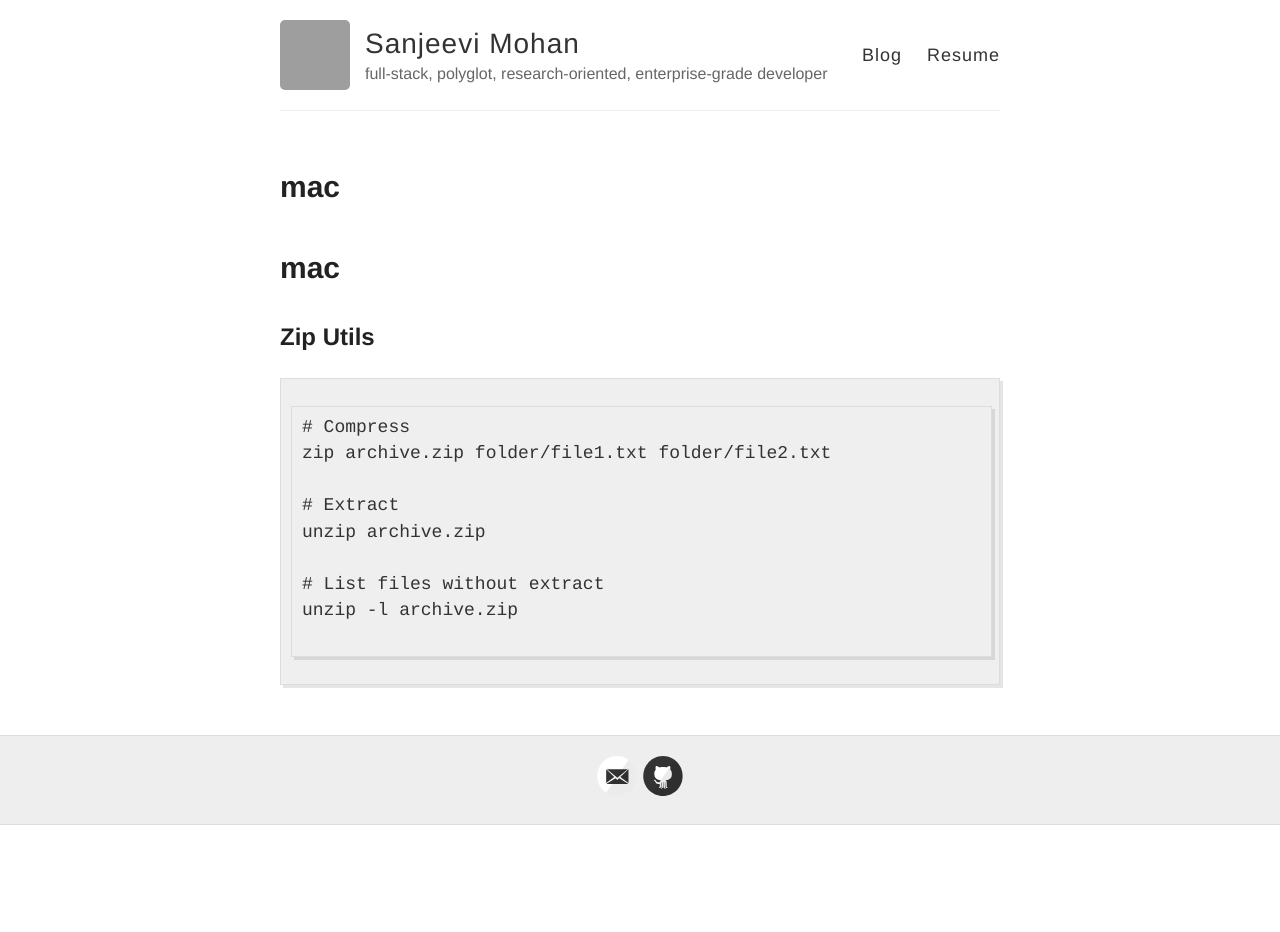
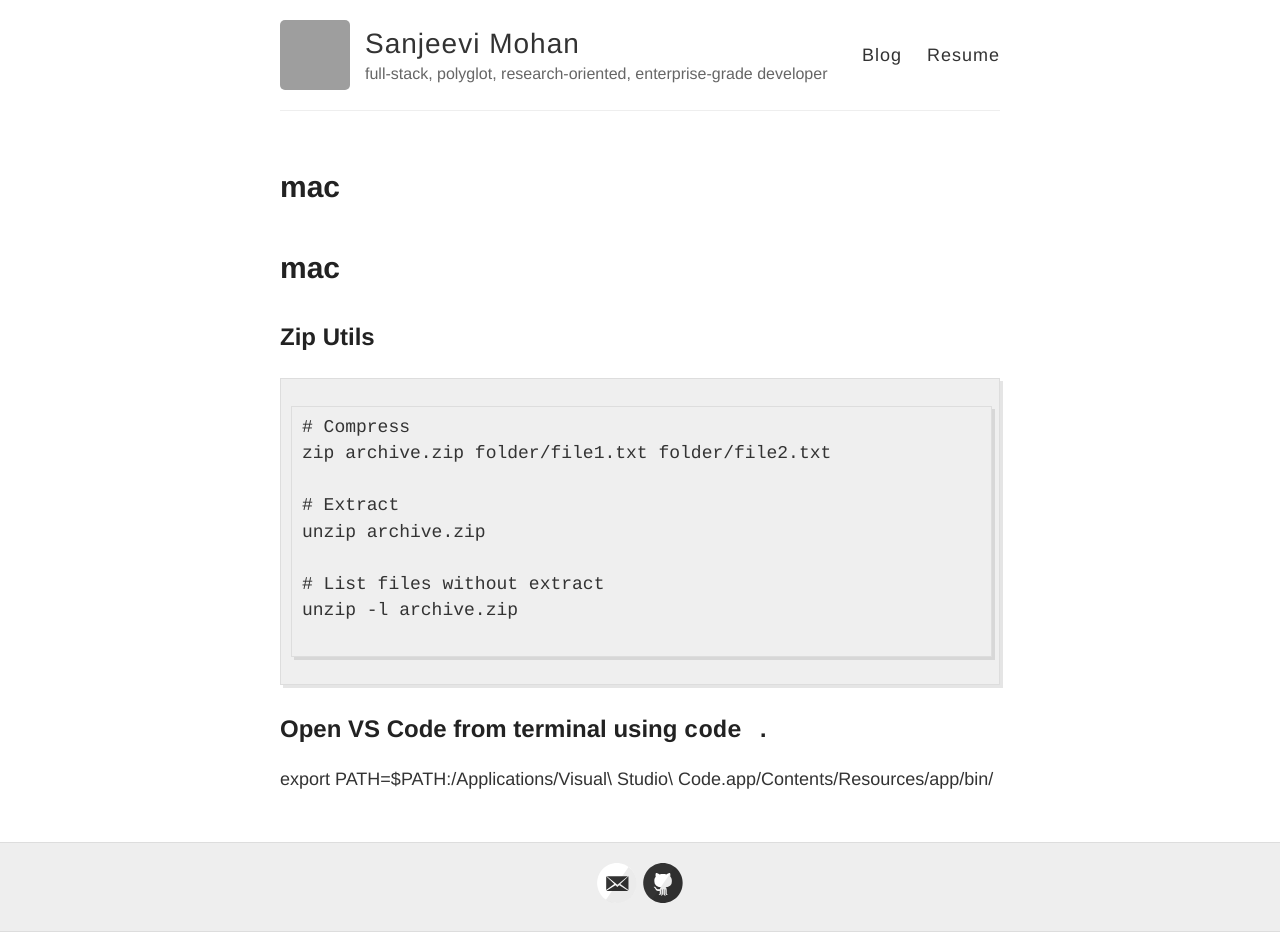
Before and after one commit to prasanjeevi/prasanjeevi.github.io, a Jekyll site: the page built from mac.md, in a window 1280 px wide. Built offline with Jekyll 4.4.1, drawn with Linux system fonts in a browser that asks for light colours; our own code applies the rules of GitHub Pages for plain Markdown files; before the commit the page ends 900 px from its top, so only the background shows below that; grey boxes are pictures that could not be loaded.

Commit message:
Update mac.md

````diff
--- a/mac.md
+++ b/mac.md
@@ -12,3 +12,6 @@ unzip archive.zip
 unzip -l archive.zip
 
 ```
+
+## Open VS Code from terminal using `code .`
+export PATH=$PATH:/Applications/Visual\ Studio\ Code.app/Contents/Resources/app/bin/
````
